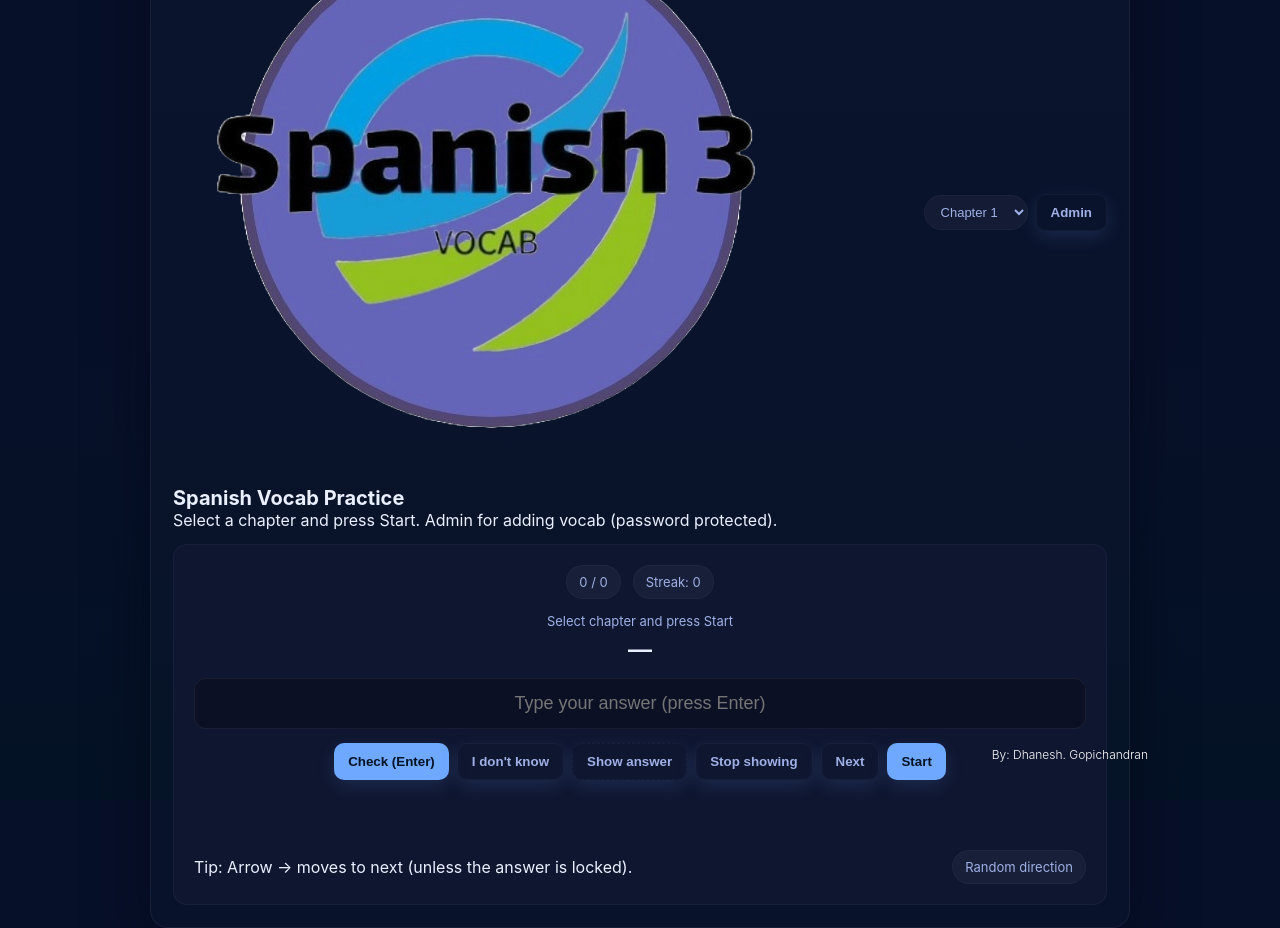
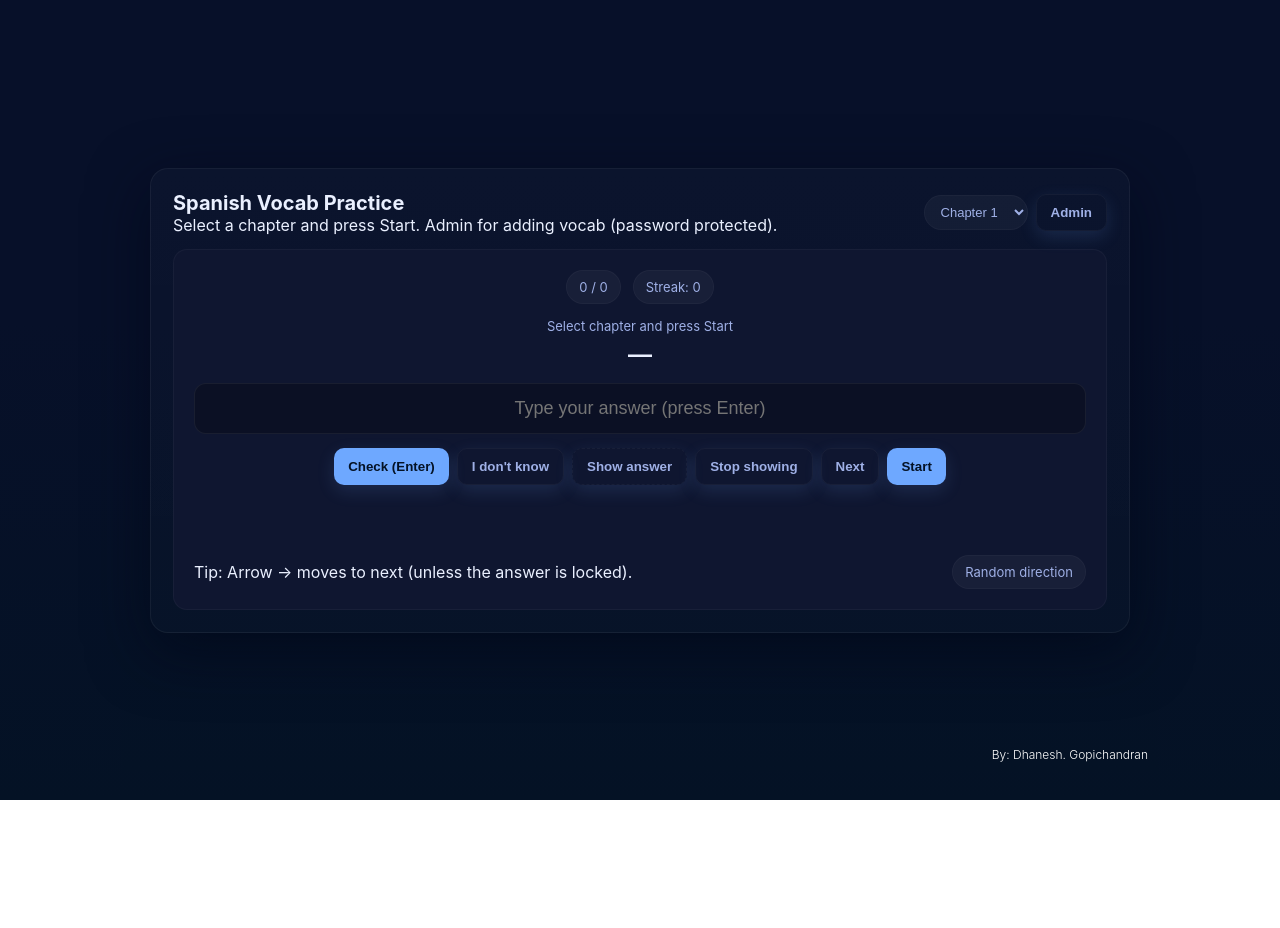
Before and after one commit to godfree1234/Spanish-3-vocab6769, a website: page index.html in a window 1280 px wide. After the commit the page ends 800 px from the top, so only its background shows below. Drawn offline with Linux system fonts and the light colour scheme; no server answers.

Commit message:
Update index.html

```diff
--- a/index.html
+++ b/index.html
@@ -57,7 +57,6 @@
   <div class="app" role="application">
     <header>
       <div>
-        <img src="Logo.png" alt="Logo" class="logo">
         <h1>Spanish Vocab Practice</h1>
         <div class="subtitle">Select a chapter and press Start. Admin for adding vocab (password protected).</div>
       </div>
```
